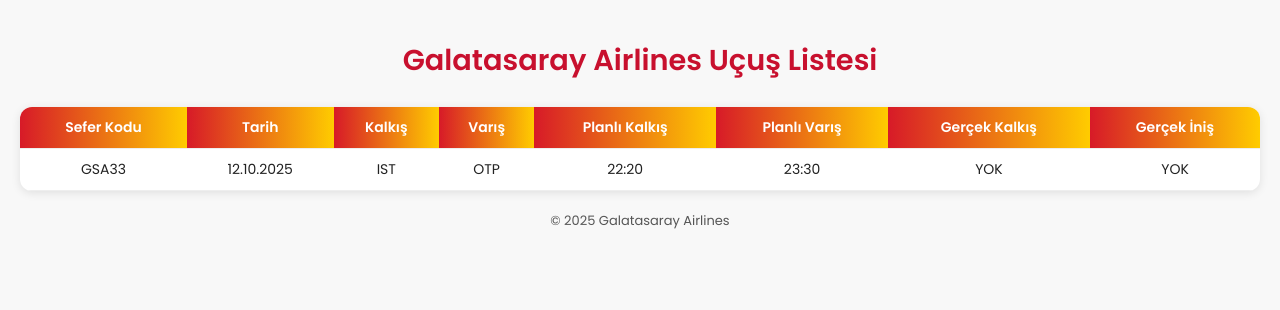
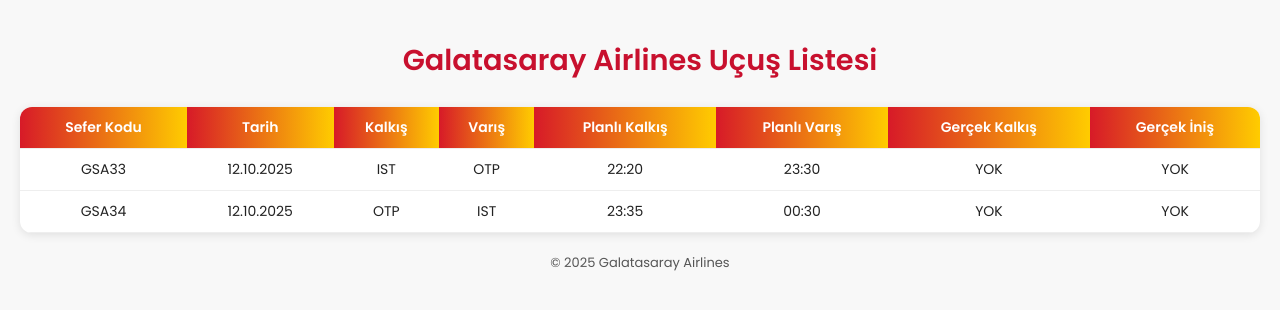
Before and after one commit to icardiii23/gsairlines, a plain HTML site: page index.html in a window 1280 px wide. Drawn offline with Linux system fonts and the light colour scheme.

Commit message:
Update index.html

```diff
--- a/index.html
+++ b/index.html
@@ -110,18 +110,17 @@
         <td data-label="Gerçek Kalkış">YOK</td>
         <td data-label="Gerçek İniş">YOK</td>
       </tr>
-      <!-- Yeni uçuş eklemek için aşağıdakini kopyala ⬇️
-      <tr>
-        <td data-label="Sefer Kodu">GSAxxx</td>
-        <td data-label="Tarih">GG.AA.YYYY</td>
-        <td data-label="Kalkış">LTFM</td>
-        <td data-label="Varış">LTAC</td>
-        <td data-label="Planlı Kalkış">--:--</td>
-        <td data-label="Planlı Varış">--:--</td>
-        <td data-label="Gerçek Kalkış">--:--</td>
-        <td data-label="Gerçek İniş">--:--</td>
+       <tr>
+        <td data-label="Sefer Kodu">GSA34</td>
+        <td data-label="Tarih">12.10.2025</td>
+        <td data-label="Kalkış">OTP</td>
+        <td data-label="Varış">IST</td>
+        <td data-label="Planlı Kalkış">23:35</td>
+        <td data-label="Planlı Varış">00:30</td>
+        <td data-label="Gerçek Kalkış">YOK</td>
+        <td data-label="Gerçek İniş">YOK</td>
       </tr>
-      -->
+
     </tbody>
   </table>
 
```
